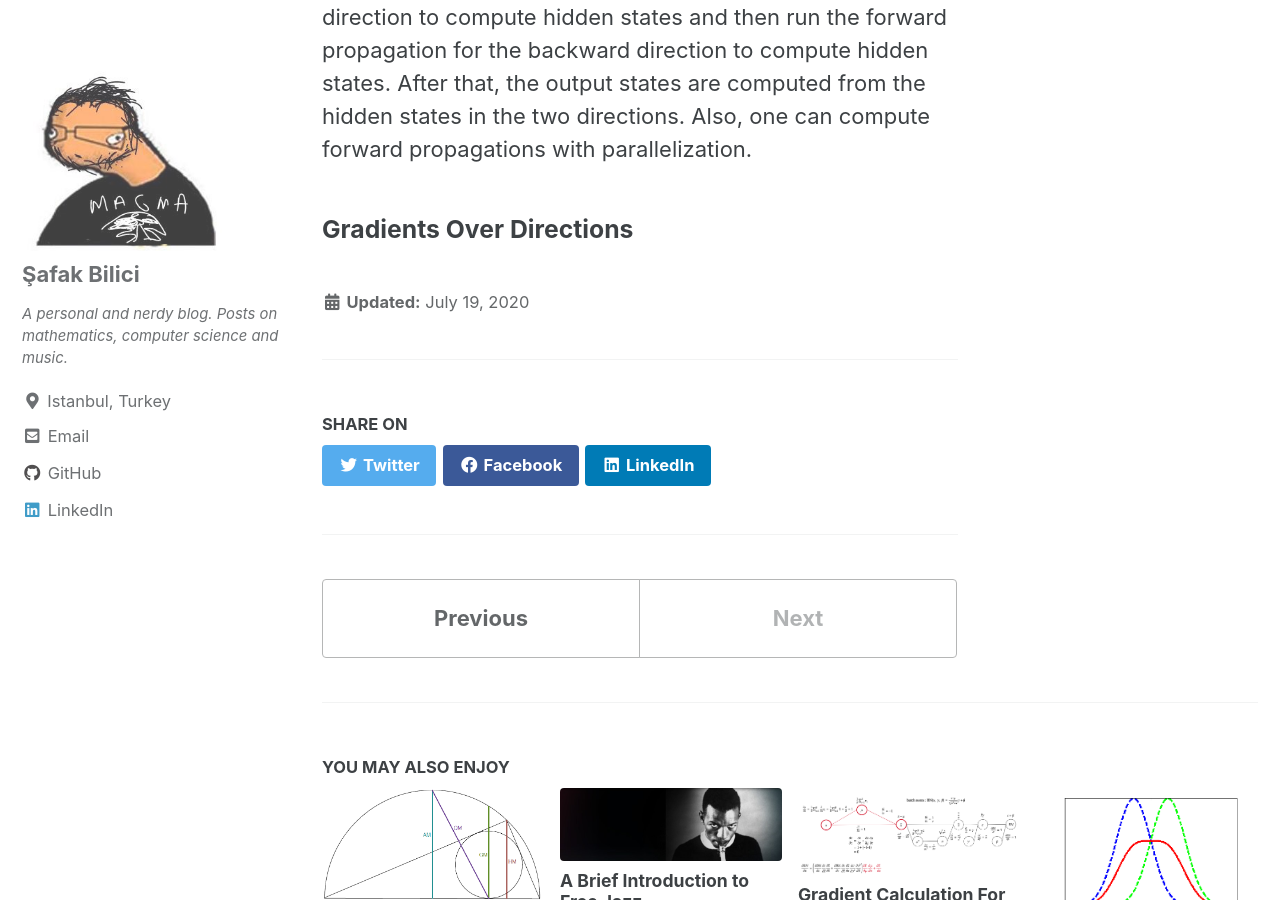
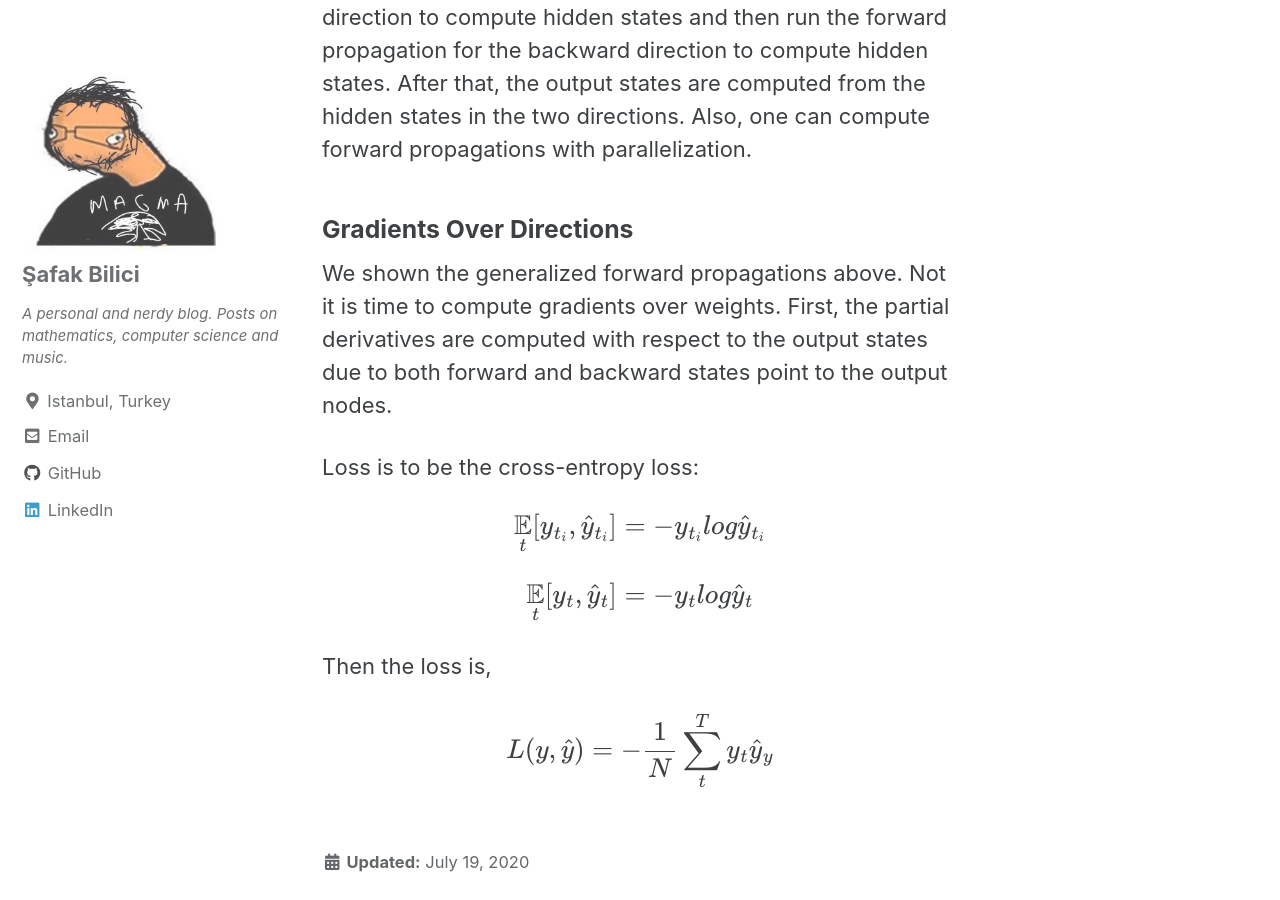
Before and after one commit to safakkbilici/safakkbilici.github.io, a Jekyll site: the page built from _posts/2020-07-19-training-bidirectional-rnns.md, in a window 1280 px wide and 900 px high, scrolled down 4496 px. Built offline with Jekyll 4.4.1, drawn with Linux system fonts in a browser that asks for light colours; cached includes are drawn as plain includes; formulas are drawn with MathJax 3.

Commit message:
backward equations

```diff
--- a/_posts/2020-07-19-training-bidirectional-rnns.md
+++ b/_posts/2020-07-19-training-bidirectional-rnns.md
@@ -61,3 +61,15 @@ It is easy to see that the bidirectional equations are simple generalizations of
 An important property of this forward process, the hidden states of forward direction and backward direction do not interract with one another at all. So, in the learning process, one can first run the forward propagation for the forward direction to compute hidden states and then run the forward propagation for the backward direction to compute hidden states. After that, the output states are computed from the hidden states in the two directions. Also, one can compute forward propagations with parallelization.
 
 ### Gradients Over Directions
+
+We shown the generalized forward propagations above. Not it is time to compute gradients over weights. First, the partial derivatives are computed with respect to the output states due to both forward and backward states point to the output nodes.
+
+Loss is to be the cross-entropy loss:
+
+$$\mathop{\mathbb{E}}_t[y_{t_i},\hat{y}_{t_i}] = -y_{t_i} log \hat{y}_{t_i}$$
+
+$$\mathop{\mathbb{E}}_t[y_t,\hat{y}_t] = -y_{t} log \hat{y}_{t}$$
+
+Then the loss is,
+
+$$L(y,\hat{y}) = -\frac{1}{N}\sum_{t}^{T}y_t \hat{y}_y$$
```
